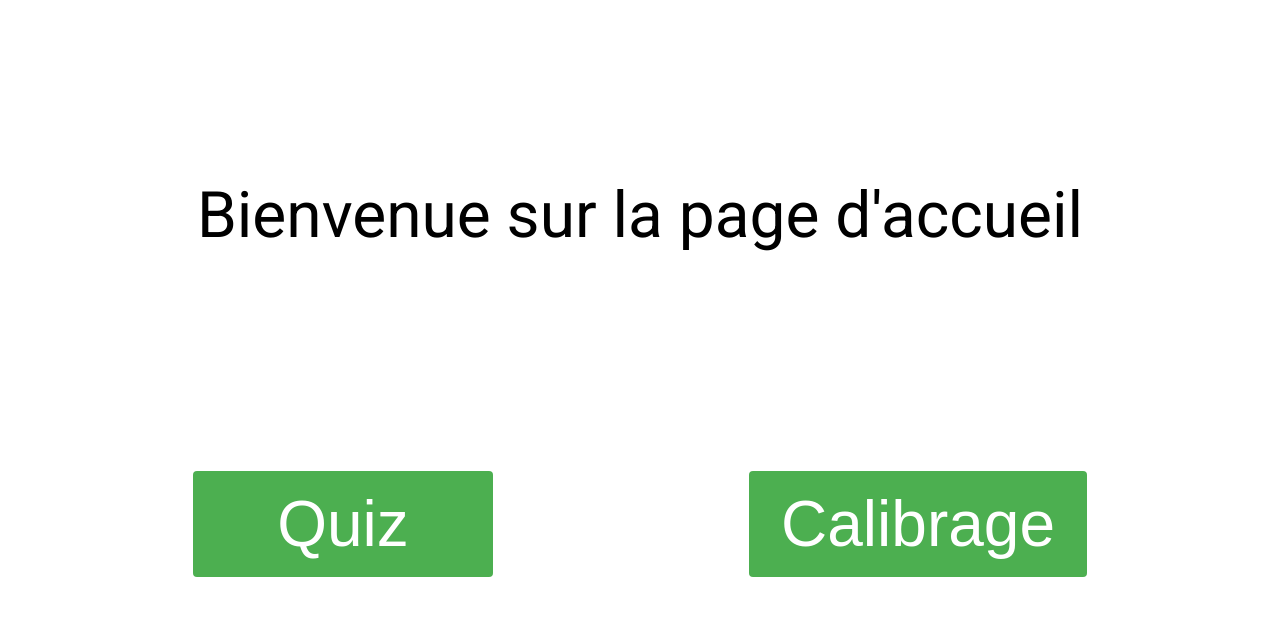
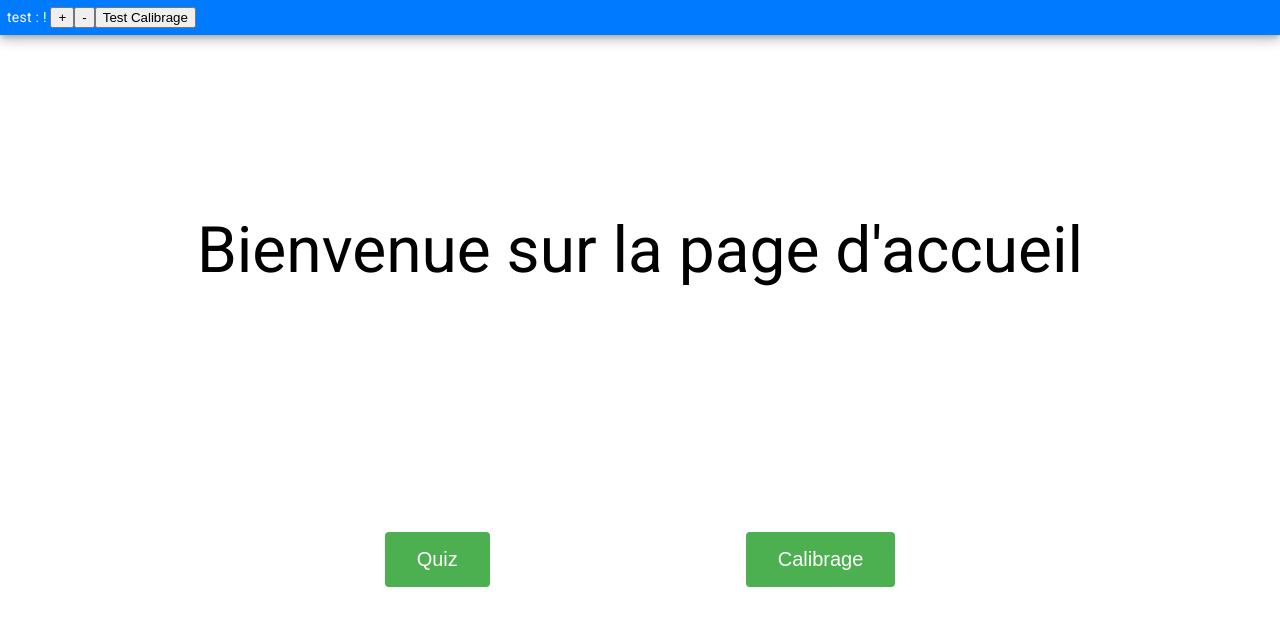
Before and after one commit to AUBINRAHMANI/PROJET-WEB-FULL-STACK, an Angular app in the folder front-end/: page / in a window 1280 px wide. Shown: the top 626 px of the page. Built offline with nearby package versions, Linux system fonts and the light colour scheme.

Commit message:
Modifier dynamiquement la taille des boutons

```diff
--- /dev/null
+++ b/front-end/src/app/AdaptButtonSize.directive.ts
@@ -0,0 +1,15 @@
+import {Directive, ElementRef} from '@angular/core';
+import {ConfigurationService} from "../service/configuration.service";
+
+@Directive({
+  selector: '[AdaptButtonSize]'
+})
+export class AdaptButtonSizeDirective {
+
+  constructor(private el: ElementRef, private configurationService: ConfigurationService) {
+    this.configurationService.buttonConfiguration$.subscribe(configuration => {
+      this.el.nativeElement.style.minWidth = configuration.buttonWidth;
+    });
+  }
+
+}
--- a/front-end/src/app/accueil/accueil.component.html
+++ b/front-end/src/app/accueil/accueil.component.html
@@ -1,7 +1,7 @@
 <div>
   <h1>Bienvenue sur la page d'accueil</h1>
   <div class="btn">
-    <button routerLink="/gameinstance">Quiz</button>
-    <button routerLink="/calibrage">Calibrage</button>
+    <button routerLink="/gameinstance" AdaptButtonSize>Quiz</button>
+    <button routerLink="/calibrage" AdaptButtonSize>Calibrage</button>
   </div>
 </div>
--- a/front-end/src/app/accueil/accueil.component.scss
+++ b/front-end/src/app/accueil/accueil.component.scss
@@ -17,13 +17,13 @@ div {
 button {
   background-color: #4CAF50;
   color: white;
-  font-size: 64px;
+  font-size: 20px;
   padding: 16px 32px;
   border: none;
   border-radius: 4px;
   cursor: pointer;
   margin: 128px;
-  min-width: 300px;/*pour que le bouton soit de la même taille que le bouton de la page d'accueil*/
+  //min-width: 300px;/*pour que le bouton soit de la même taille*/
 }
 
 button:hover {
--- a/front-end/src/app/app.component.html
+++ b/front-end/src/app/app.component.html
@@ -1,3 +1,4 @@
+<app-header></app-header>
 <div class="main-content">
   <router-outlet></router-outlet>
 </div>
--- a/front-end/src/app/app.component.ts
+++ b/front-end/src/app/app.component.ts
@@ -6,5 +6,4 @@ import { Component } from '@angular/core';
   styleUrls: ['./app.component.scss']
 })
 export class AppComponent {
-  public title: string = 'SOLID';
 }
--- a/front-end/src/app/app.module.ts
+++ b/front-end/src/app/app.module.ts
@@ -14,6 +14,8 @@ import { CalibrageComponent } from './calibrage/calibrage.component';
 import { BrowserAnimationsModule } from '@angular/platform-browser/animations';
 import {MatCardModule} from "@angular/material/card";
 import {MatGridListModule} from "@angular/material/grid-list";
+import { HeaderComponent } from './header/header.component';
+import {AdaptButtonSizeDirective} from "./AdaptButtonSize.directive";
 
 
 @NgModule({
@@ -25,7 +27,9 @@ import {MatGridListModule} from "@angular/material/grid-list";
     GameAnswerComponent,
     GameInstanceComponent,
     AccueilComponent,
-    CalibrageComponent
+    CalibrageComponent,
+    HeaderComponent,
+    AdaptButtonSizeDirective,
   ],
   imports: [
     BrowserModule,
--- /dev/null
+++ b/front-end/src/app/header/header.component.html
@@ -0,0 +1,5 @@
+<div class="header">test : {{currentPage}} !
+  <button (click)="updateButtonConfiguration({ buttonWidth: '150px'})">+</button>
+  <button (click)="updateButtonConfiguration({ buttonWidth: '50px'})">-</button>
+  <button class="btn" AdaptButtonSize>Test Calibrage</button>
+</div>
--- /dev/null
+++ b/front-end/src/app/header/header.component.scss
@@ -0,0 +1,24 @@
+@import "src/styles/variables";
+
+/**
+ Use :host to apply some style to your entire component #24c6dc, #514a9d
+ #0f0c29, #302b63, #24243e linear-gradient(to right,#302b63, #0f0c29, #302b63);
+ */
+:host {
+  color: $white;
+}
+
+.header {
+  background: $blue;
+  padding: 0.5em;
+  box-shadow: 0 3px 5px -1px rgba(0, 0, 0, 0.2), 0 6px 10px 0 rgba(0, 0, 0, 0.14), 0 1px 18px 0 rgba(0, 0, 0, 0.12);
+}
+
+.navigation {
+  font-size: 0.7em;
+  padding-left: 0.5em;
+  color: white;
+}
+
+.btn {
+}
--- /dev/null
+++ b/front-end/src/app/header/header.component.ts
@@ -0,0 +1,26 @@
+import { Component, OnInit } from '@angular/core';
+import { ActivatedRoute } from '@angular/router';
+import {ConfigurationService, ButtonConfiguration} from "../../service/configuration.service";
+
+@Component({
+  selector: 'app-header',
+  templateUrl: './header.component.html',
+  styleUrls: ['./header.component.scss']
+})
+export class HeaderComponent implements OnInit {
+  currentPage!: string;
+
+  constructor(private route: ActivatedRoute, private configurationService: ConfigurationService) { }
+
+  ngOnInit(): void {
+    this.route.url.subscribe(urlSegments => {
+      this.currentPage = urlSegments.join('/');
+      console.log(this.currentPage);
+      console.log(urlSegments);
+    });
+  }
+
+  updateButtonConfiguration(newConfiguration: ButtonConfiguration) {
+    this.configurationService.updateButtonConfiguration(newConfiguration);
+  }
+}
--- /dev/null
+++ b/front-end/src/service/configuration.service.ts
@@ -0,0 +1,26 @@
+import { Injectable } from '@angular/core';
+import {BehaviorSubject} from "rxjs";
+
+export interface ButtonConfiguration {
+  buttonWidth: string;
+}
+
+const DEFAULT_CONFIG: ButtonConfiguration = {
+  buttonWidth: '100px',
+}
+@Injectable({
+  providedIn: 'root'
+})
+export class ConfigurationService {
+
+  private buttonConfiguration:ButtonConfiguration = DEFAULT_CONFIG;
+
+  public buttonConfiguration$: BehaviorSubject<ButtonConfiguration> = new BehaviorSubject<ButtonConfiguration>(this.buttonConfiguration);
+
+  constructor() { }
+
+  updateButtonConfiguration(newConfiguration: ButtonConfiguration) {
+    this.buttonConfiguration = newConfiguration;
+    this.buttonConfiguration$.next(this.buttonConfiguration);
+  }
+}
--- /dev/null
+++ b/front-end/src/styles/variables.scss
@@ -0,0 +1,3 @@
+$app-background-color: #f2f2f2;
+$blue: #007bff;
+$white: white;
```
Also changed, not shown: 2 other files (tests, documents, lock files or other folders).
